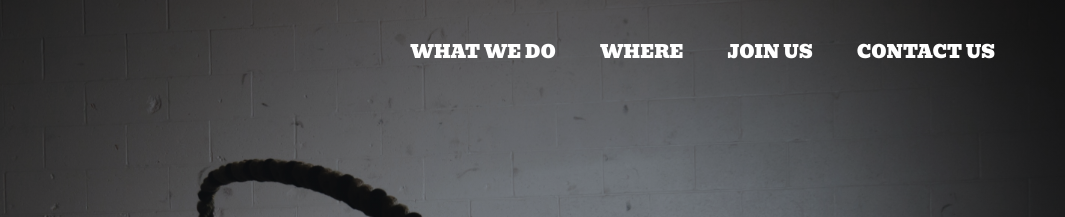
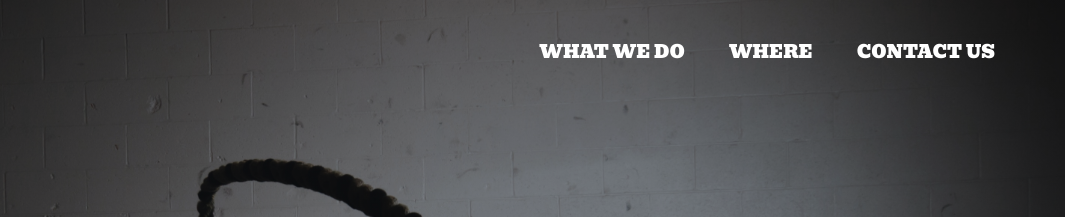
Before and after one commit to berry-merry/art-gym-studio, a plain HTML site: page index.html in a window 1280 px wide. Shown: the top 217 px of the page, 215-1280 px from the left. Drawn offline with nearby package versions, Linux system fonts and the light colour scheme.

Commit message:
Delete join us section from main nav

```diff
--- a/index.html
+++ b/index.html
@@ -21,7 +21,6 @@
                 <ul class="main-nav">
                     <li><a href="#whatwedo">What we do</a></li>
                     <li><a href="#where">Where</a></li>
-                    <li><a href="#join">Join us</a></li>
                     <li><a href="#contact">Contact us</a></li>
                 </ul>
             </div>
```
